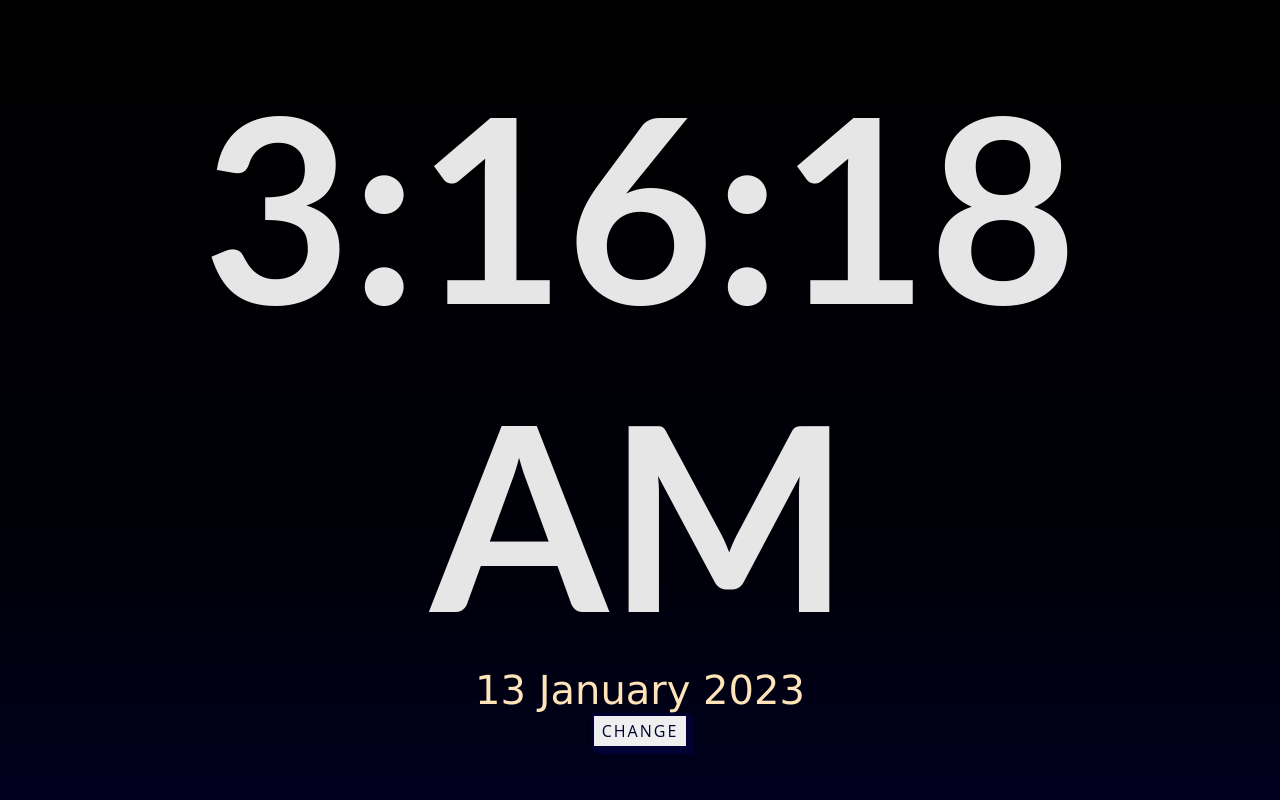
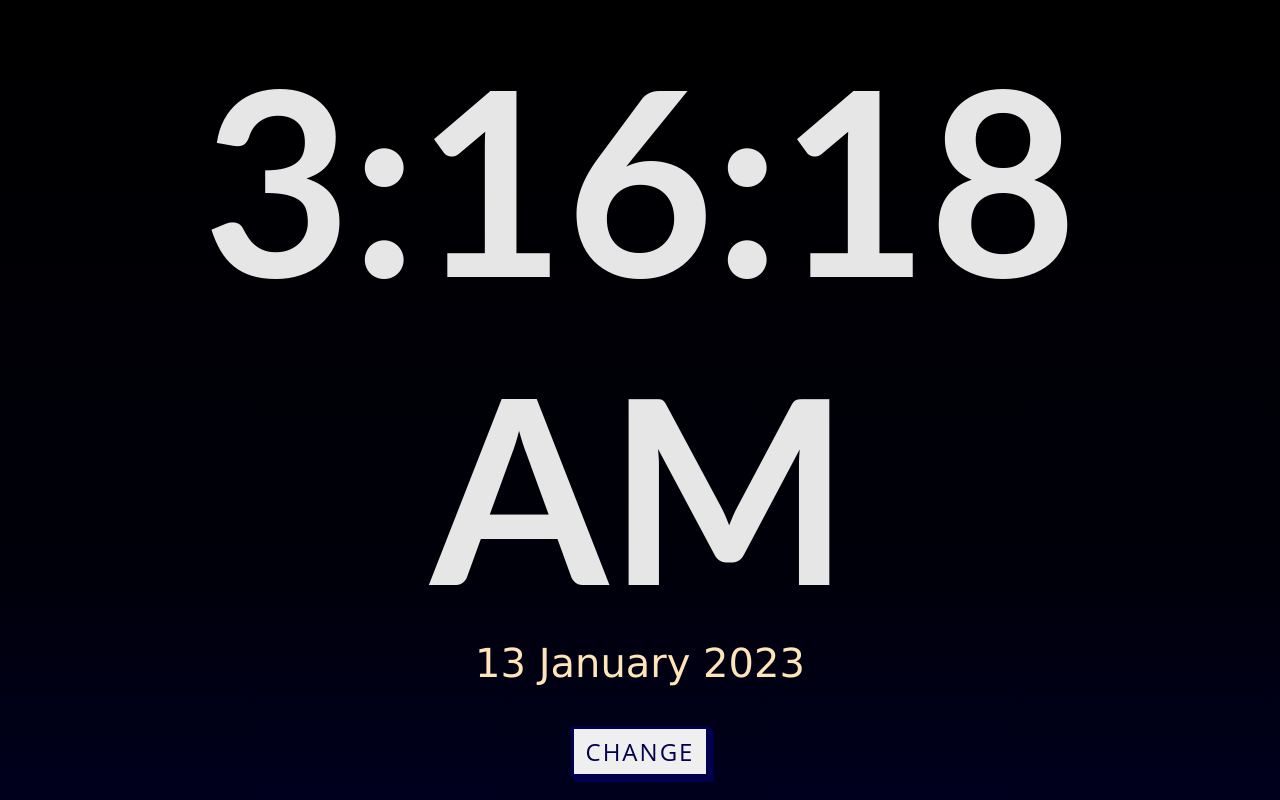
Before and after one commit to Mariscurrena/Clock, a plain HTML site: page index.html in a window 1280 px wide. Drawn offline with Linux system fonts and the light colour scheme.

Commit message:
Adding a new div for the color change button and changing its dimensions
Signed-off-by: Angel Mariscurrena <mariscurrenalae@gmail.com>

```diff
--- a/index.html
+++ b/index.html
@@ -13,7 +13,9 @@
         <div class="container">
             <h1 id="time">00:00:00</h1>
             <p id="date">date</p>
-            <button id="btn">Change</button>
+            <div class="container_btn">
+                <button id="btn">Change</button>
+            </div>
         </div>
 
         <script src="script.js"></script>
--- a/style.css
+++ b/style.css
@@ -25,9 +25,12 @@ body{
     font-family: Verdana, Geneva, Tahoma, sans-serif;
     color: rgb(255, 227, 185);
 }
+.container_btn{
+    padding-top: 5vh;
+}
 #btn{
     font-family: "Open Sans", sans-serif;
-    font-size: 16px;
+    font-size: 1.5rem;
     letter-spacing: 2px;
     text-decoration: none;
     text-transform: uppercase;
@@ -39,7 +42,7 @@ body{
     user-select: none;
     -webkit-user-select: none;
     touch-action: manipulation;
-    color: rgb(0, 0, 51);
+    color: rgb(0, 0, 76);
   }
 
 #btn:active {
```
